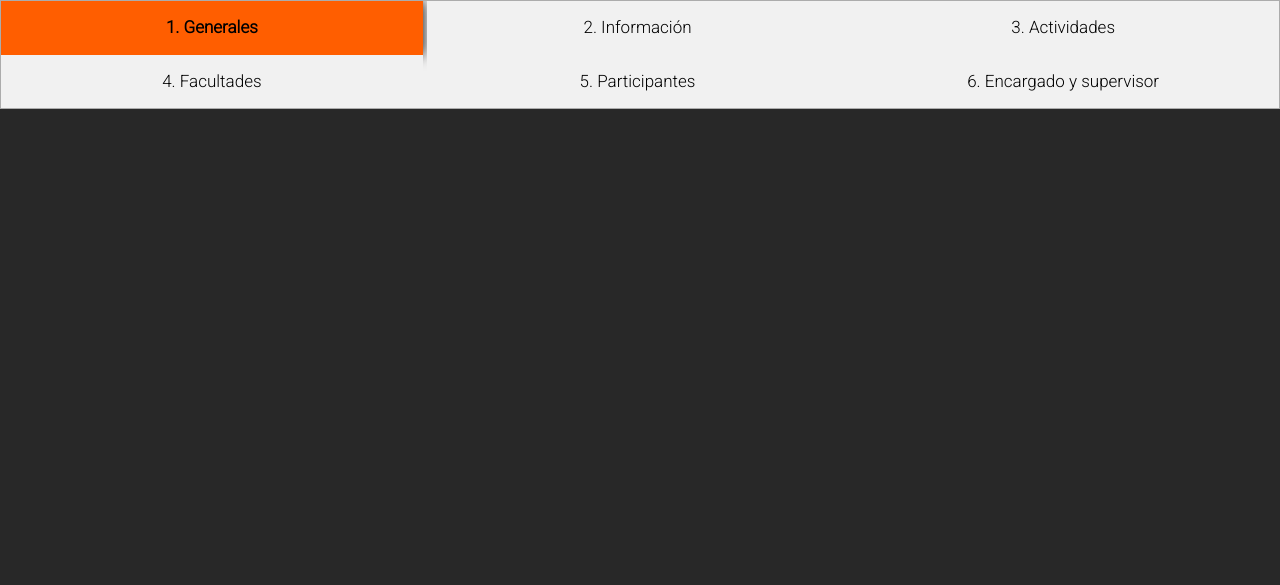
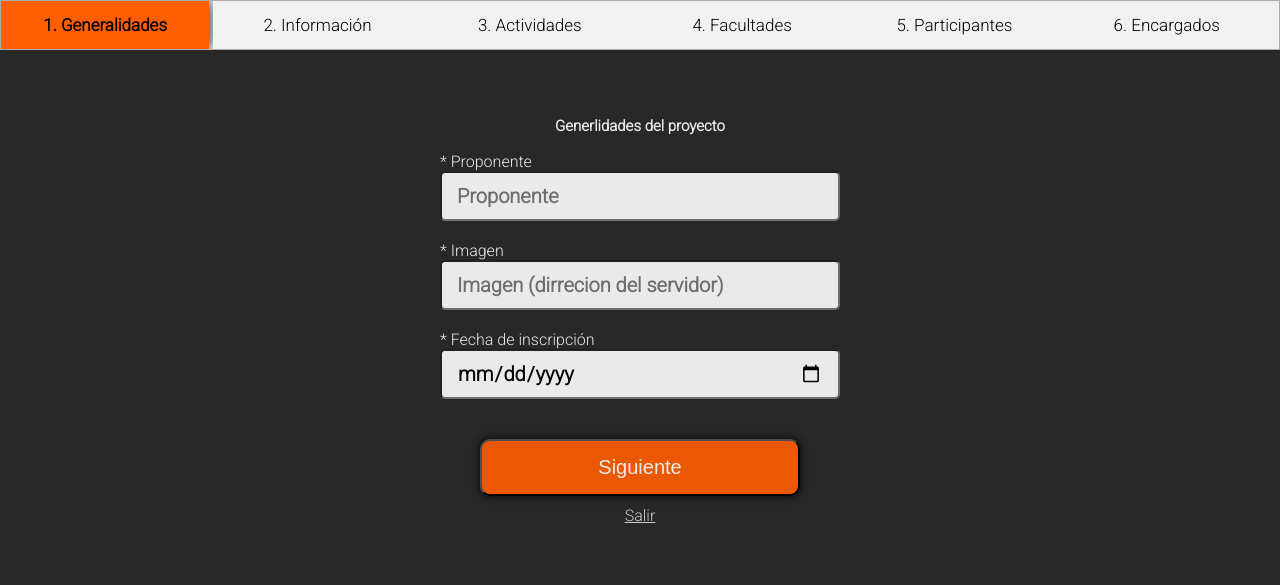
Before and after one commit to erandree/ingweb, a PHP site: page /registro-usuario.html in a window 1280 px wide, after a click on "1. Generalidades". Shown: the top 585 px of the page. Run offline with PHP 8.4, Linux system fonts and the light colour scheme; some libraries are stand-ins or nearby versions; some web fonts are replaced.

Commit message:
nuevos cambios

```diff
--- a/css/estilo-registro.css
+++ b/css/estilo-registro.css
@@ -14,13 +14,15 @@ body {
     overflow: hidden;
     border: 1px solid rgb(172, 172, 172);
     background-color: #f1f1f1;
+    width: 100%;
   }
 
   /* Style the buttons inside the tab */
   .tab button {
     font-family: 'Roboto', sans-serif;
     background-color: inherit;
-    width: 33%;
+    width: 16.3%;
+    position: relative;
     border: none;
     outline: none;
     cursor: pointer;
--- a/registro-usuario.html
+++ b/registro-usuario.html
@@ -3,136 +3,232 @@
 <head>
     <meta charset="UTF-8">
     <meta name="viewport" content="width=device-width, initial-scale=1.0">
-    <title>Registro de proyecto</title>
+    <title>Document</title>
     <link rel="stylesheet" href="css/estilo-registro.css">
-    <link rel="stylesheet" href="css/header.css">
-    <link rel="stylesheet" href="css/footer.css">
-    <link rel="stylesheet" href="https://stackpath.bootstrapcdn.com/bootstrap/4.5.0/css/bootstrap.min.css" integrity="sha384-9aIt2nRpC12Uk9gS9baDl411NQApFmC26EwAOH8WgZl5MYYxFfc+NcPb1dKGj7Sk" crossorigin="anonymous">
-    <link rel="stylesheet" href="css/estilos_comunes.css">
-
-
-
-    <script src="https://code.jquery.com/jquery-3.5.1.js" integrity="sha256-QWo7LDvxbWT2tbbQ97B53yJnYU3WhH/C8ycbRAkjPDc=" crossorigin="anonymous"></script>
-    <script type="text/javascript" src="js/jquery.min.js"></script>
-    <script src="https://stackpath.bootstrapcdn.com/bootstrap/4.5.0/js/bootstrap.min.js" integrity="sha384-OgVRvuATP1z7JjHLkuOU7Xw704+h835Lr+6QL9UvYjZE3Ipu6Tp75j7Bh/kR0JKI" crossorigin="anonymous"></script>
-    <script src="https://cdn.jsdelivr.net/npm/popper.js@1.16.0/dist/umd/popper.min.js" integrity="sha384-Q6E9RHvbIyZFJoft+2mJbHaEWldlvI9IOYy5n3zV9zzTtmI3UksdQRVvoxMfooAo" crossorigin="anonymous"></script>
-
-    <script>
-        $(function(){
-            $("#header").load("https://raw.githubusercontent.com/erandree/ingweb/master/componentes/header.html");
-        });
-        $(function(){
-            $("#footer").load("https://raw.githubusercontent.com/erandree/ingweb/master/componentes/footer.html");
-        });
-        $(function(){
-            $("#formgenerales").load("https://raw.githubusercontent.com/erandree/ingweb/master/componentes/registro/generales.html");
-        });
-
-        $(function(){
-            $("#informacion").load("https://raw.githubusercontent.com/erandree/ingweb/master/componentes/registro/informacion.html");
-        });
-
-        $(function(){
-            $("#actividades").load("https://raw.githubusercontent.com/erandree/ingweb/master/componentes/registro/actividades.html");
-        });
-
-        $(function(){
-            $("#facultades").load("https://raw.githubusercontent.com/erandree/ingweb/master/componentes/registro/facultades.html");
-        });
-
-        $(function(){
-            $("#participantes").load("https://raw.githubusercontent.com/erandree/ingweb/master/componentes/registro/participantes.html");
-        });
-
-        $(function(){
-            $("#encargados").load("https://raw.githubusercontent.com/erandree/ingweb/master/componentes/registro/encargados.html");
-        });
-
-        </script>
-
 </head>
 <body>
-<header id="header"></header>
+    <div class="tab">
+      <button class="tablinks" onclick="pestana(event, 'generales')">1. Generalidades</button>
+      <button class="tablinks" onclick="pestana(event, 'informacion')">2. Información</button>
+      <button class="tablinks" onclick="pestana(event, 'actividades')">3. Actividades</button>
+      <button class="tablinks" onclick="pestana(event, 'facultades')">4. Facultades</button>
+      <button class="tablinks" onclick="pestana(event, 'participantes')">5. Participantes</button>
+      <button class="tablinks" onclick="pestana(event, 'encargados')">6. Encargados</button>
 
-    <div class="tab">
-      <button class="tablinks" onclick="pestana(event, 'generales')">1. Generales</button>
-      <button class="tablinks" onclick="pestana(event, 'informacion')">2. Información</button>
-      <button class="tablinks" onclick="pestana(event, 'Actividad')">3. Actividades</button>
-      <button class="tablinks" onclick="pestana(event, 'Facultades')">4. Facultades</button>
-      <button class="tablinks" onclick="pestana(event, 'Participantes')">5. Participantes</button>
-      <button class="tablinks" onclick="pestana(event, 'Encargados')">6. Encargado y supervisor</button>
     </div>
 
-<form action="">
+    <section id="generales" class="tabcontent">
+        <div class="contenedor-form">
+            <h3>Generlidades del proyecto</h3>
 
-<div id="generales">
-    <div id="formgenerales"></div>
-</div>
+            <label for="proponente1">* Proponente</label>
+            <input type="text" placeholder="Proponente" name="proponente1" required>
 
-<div id="informacion"></div>
+            <label for="dirimagen">* Imagen</label>
+            <input type="text" placeholder="Imagen (dirrecion del servidor)" name="dirimagen" required>
 
-    <section id="Cuenta" class="tabcontent">
-        <div class="contenedor-form">
-            <h3>PASO 2 - DATOS DE LA CUENTA</h3>
-                <input type="email" placeholder="Correo Electronico" required>
-                <input type="text" placeholder="Usuario" required>
-                <input type="password" placeholder="Contraseña" required>
-                <input type="password" placeholder="Repetir Contraseña" required>
-                <input type="text" placeholder="Idioma de preferencia" required>
+            <label for="fechadeins">* Fecha de inscripción</label>
+            <input type="date" placeholder="Fecha de Nacimineto" name="fechadeins" required>
 
-                <input type="submit" value="Siguiente"  onclick="pestana(event, 'Pago')">
-                <input type="button" value="Regresar" onclick="pestana(event, 'Personales')">
-
+            <input type="submit" value="Siguiente" onclick="pestana(event, 'informacion')">
+            <div class="salirregresar"></div>
             <a href="login.html" class="salir">Salir</a>
         </div>
     </section>
 
-    <section id="Pago" class="tabcontent">
+    <section id="informacion" class="tabcontent">
         <div class="contenedor-form">
-            <h3>PASO 3 - DATOS DE LA CUENTA</h3>
-            <form action="#">
+            <div class="formulario">
+                <h3>Información del proyecto</h3>
 
-                <p style="text-align: left; font-size: 20px;">Tipo de cuenta</p>
-                <input type="radio" name="cuenta" value="basica" required>
-                <label for="Basica">Basica...   20.00$</label><br>
-                <input type="radio" name="cuenta" value= "Premiun" required>
-                <label for="Premiun">Premiun... 50.00$</label><br>
+                <p style="text-align: left; font-size: 20px;">Tipo de proyecto</p>
+                <input type="radio" name="tipoproyecto" value="Actividad" required>Actividad
+                <br>
+                <input type="radio" name="tipoproyecto" value= "Proyecto" required>Proyecto
+                <br>
+                <br>
 
-                <p style="text-align: left; font-size: 20px;">Metodo de Pago</p>
-                <input type="radio" name="metodo" value="Visa" required>
-                <label for="Visa">Visa</label><br>
-                <input type="radio" name="metodo" value= "MasterCard" required>
-                <label for="MasterCard">Premiun</label><br>
+                <label for="nombre2">* Nombre del proyecto</label>
+                <input type="text" placeholder="Nombre del proyecto" name="nombre2" required>
 
-                <p style="text-align: center; font-size: 20px;">Número de tarjeta</p> <br>
-                <input type="text" class="tarke" placeholder="xxxx" maxlength="4" required>
-                <input type="text" class="tarke" placeholder="xxxx" maxlength="4" required>
-                <input type="text" class="tarke" placeholder="xxxx" maxlength="4" required>
-                <input type="text" class="tarke" placeholder="xxxx" maxlength="4" required>
+                <label for="objetvio2">Objetivo: </label>
+                <textarea name="objetvio2" id="" cols="54" rows="5"></textarea>
+
+                <label for="descripcion2">Descripción:</label>
+                <textarea name="descripcion2" id="" cols="54" rows="5"></textarea>
+
+                <p style="text-align: left; font-size: 20px;">Nivel de proyecto</p>
+                <input type="radio" name="nivelproyecto2" value="Servicio Social" required> Servicio Social
+                <br>
+                <input type="radio" name="nivelproyecto2" value= "Voluntariado" required> Voluntariado
+                <br>
+                <br>
+
+                <p style="text-align: left; font-size: 20px;">Modalidad</p>
+                <input type="radio" name="modalidad2" value="Individual" required> Individual
+                <br>
+                <input type="radio" name="modalidad2" value= "Grupal" required> Grupal
+                <br>
+                <br>
 
 
-                <input type="text" class="tarke1" placeholder="xxxxxx" maxlength="6" required>
+                    <input type="submit" value="Siguiente" onclick="pestana(event, 'actividades')">
+                    <div class="salirregresar"></div>
+                <a href="login.html" class="salir">Salir</a>
+    </section>
 
-                <input type="text" class="tarkes" placeholder="día" maxlength="2" required>
-                <span>/</span>
-                <input type="text" class="tarkes" placeholder="año" maxlength="2" required> <br>
 
-                <span class="textoag">Codigo de Seguridad </span>
-                <span class="textoag">Fecha de Expiración </span>
-                <br>
+    <section id="actividades" class="tabcontent">
+        <div class="contenedor-form">
+            <h3>Actividades</h3>
 
-                <p style="text-align: left; font-size: 20px;">Forma de cobro</p>
-                <input type="radio" name="cobro" value="Manual" required>
-                <label for="Manual">Manual</label><br>
-                <input type="radio" name="cobro" value= "Automatico" required>
-                <label for="Automático">Automático</label><br>
+            <label for="lugar3">* Lugar de Actividad</label>
+                <input type="text" placeholder="Lugar de actividad" name="lugar3" required>
 
-                <input type="submit" value="Registrarme" onclick="boton_loco()">
+            <label for="descripcion3">Descripción de lugar: </label>
+                <textarea name="descripcion3" id="" cols="54" rows="5" placeholder="Descripción..."></textarea>
+
+            <label for="actividad31">* Actividad #1 </label>
+                <input type="text" placeholder="Nombre de actividad" name="actividad31" required>
+
+            <label for="horas31">* Horas de actividad #1 </label>
+                <input type="number" step="0.1" maxlength="4" name="horas31" required>
+            <br>
+
+            <label for="actividad32">Actividad #2 </label>
+                <input type="text" placeholder="Nombre de actividad" name="actividad32" required>
+
+            <label for="horas32">Horas de actividad #2 </label>
+                <input type="number" step="0.1" maxlength="4" name="horas32" required>
+
+                <input type="submit" value="Siguiente"  onclick="pestana(event, 'informacion')">
             </form>
-            <input type="button" value="Regresar" onclick="pestana(event, 'Cuenta')">
+            <input type="button" value="Regresar" onclick="pestana(event, 'Personales')">
             <a href="login.html" class="salir">Salir</a>
         </div>
     </section>
+
+    <section id="facultades" class="tabcontent">
+        <div class="contenedor-form">
+            <h3>Facultades involucradas</h3>
+
+
+            <label><input type="checkbox" name="cb-html5"> Ciencicas y tecnología</label><br>
+            <label><input type="checkbox" name="cb-html5"> Eléctrica</label><br>
+            <label><input type="checkbox" name="cb-html5"> Mecánica</label><br>
+            <label><input type="checkbox" name="cb-html5"> Industrial</label><br>
+            <label><input type="checkbox" name="cb-html5"> Civil</label><br>
+            <label><input type="checkbox" name="cb-html5"> Ciencias computacionales</label><br>
+
+            <input type="submit" value="Siguiente" onclick="pestana(event, 'informacion')">
+            <div class="salirregresar"></div>
+            <a href="login.html" class="salir">Salir</a>
+        </div>
+    </section>
+
+    <section id="participantes" class="tabcontent">
+        <div class="contenedor-form">
+            <h3>Agregar Participantes</h3>
+            <br>
+            <p style="text-align: left; font-size: 20px;">Integrante 1</p>
+            <br>
+
+            <label for="cedula51">* Cédula</label>
+            <input type="text" placeholder="Cédula" name="cedula51" required>
+
+            <label for="nombre51">* Nombre</label>
+            <input type="text" placeholder="Nombre" name="nombre51" required>
+
+            <label for="apellido51">* Apellido</label>
+            <input type="text" placeholder="Apellido" name="apellido51" required>
+
+            <label for="telefono51">* Teléfono residencial</label>
+            <input type="text" placeholder="xxx-xxxx" name="telefono51" required>
+
+            <label for="telefono511">* Teléfono móvil</label>
+            <input type="text" placeholder="xxx-xxxx" name="telefono511" required>
+
+            <p style="text-align: left; font-size: 20px;">Integrante 2</p>
+            <br>
+
+            <label for="cedula52">* Cédula</label>
+            <input type="text" placeholder="Cédula" name="cedula52" required>
+
+            <label for="nombre52">* Nombre</label>
+            <input type="text" placeholder="Nombre" name="nombre52" required>
+
+            <label for="apellido52">* Proponente</label>
+            <input type="text" placeholder="Apellido" name="apellido52" required>
+
+            <label for="telefono52">* Teléfono residencial</label>
+            <input type="text" placeholder="xxx-xxxx" name="telefono52" required>
+
+            <label for="telefono512">* Teléfono móvil</label>
+            <input type="text" placeholder="xxxx-xxxx" name="telefono512" required>
+
+
+            <input type="submit" value="Siguiente" onclick="pestana(event, 'informacion')">
+            <div class="salirregresar"></div>
+            <a href="login.html" class="salir">Salir</a>
+        </div>
+    </section>
+
+
+    <section id="encargados" class="tabcontent">
+        <div class="contenedor-form">
+            <h3>Encargados</h3>
+            <br>
+            <p style="text-align: left; font-size: 20px;">Responsable</p>
+            <br>
+
+            <label for="cedula61">* Cédula</label>
+            <input type="text" placeholder="Cédula" name="cedula61" required>
+
+            <label for="nombre61">* Nombre</label>
+            <input type="text" placeholder="Nombre" name="nombre61" required>
+
+            <label for="apellido61">* Apellido</label>
+            <input type="text" placeholder="Apellido" name="apellido61" required>
+
+            <label for="apellido61">* Correo:</label>
+            <input type="email" placeholder="correo" name="apellido61" required>
+
+            <label for="telefono61">* Teléfono oficina</label>
+            <input type="text" placeholder="xxx-xxxx" name="telefono61" required>
+
+            <label for="telefono611">* Teléfono móvil</label>
+            <input type="text" placeholder="xxxx-xxxx" name="telefono611" required>
+
+
+            <p style="text-align: left; font-size: 20px;">Supervisor</p>
+            <br>
+
+            <label for="cedula62">* Cédula</label>
+            <input type="text" placeholder="Cédula" name="cedula62" required>
+
+            <label for="nombre62">* Nombre</label>
+            <input type="text" placeholder="Nombre" name="nombre62" required>
+
+            <label for="apellido62">* Apellido</label>
+            <input type="text" placeholder="Apellido" name="apellido62" required>
+
+            <label for="apellido62">* Correo:</label>
+            <input type="email" placeholder="correo" name="apellido62" required>
+
+            <label for="telefono62">* Teléfono oficina</label>
+            <input type="text" placeholder="xxx-xxxx" name="telefono62" required>
+
+            <label for="telefono622">* Teléfono móvil</label>
+            <input type="text" placeholder="xxxx-xxxx" name="telefono622" required>
+
+
+            <input type="submit" value="Siguiente" onclick="pestana(event, 'informacion')">
+            <div class="salirregresar"></div>
+            <a href="login.html" class="salir">Salir</a>
+        </div>
+    </section>
+
+
     <script src="js/script-registro.js"></script>
 
     <script>
@@ -140,7 +236,5 @@
             window.location.href = 'menu.html';
         }
     </script>
-</form>
-<footer id="footer"></footer>
 </body>
 </html>
```
